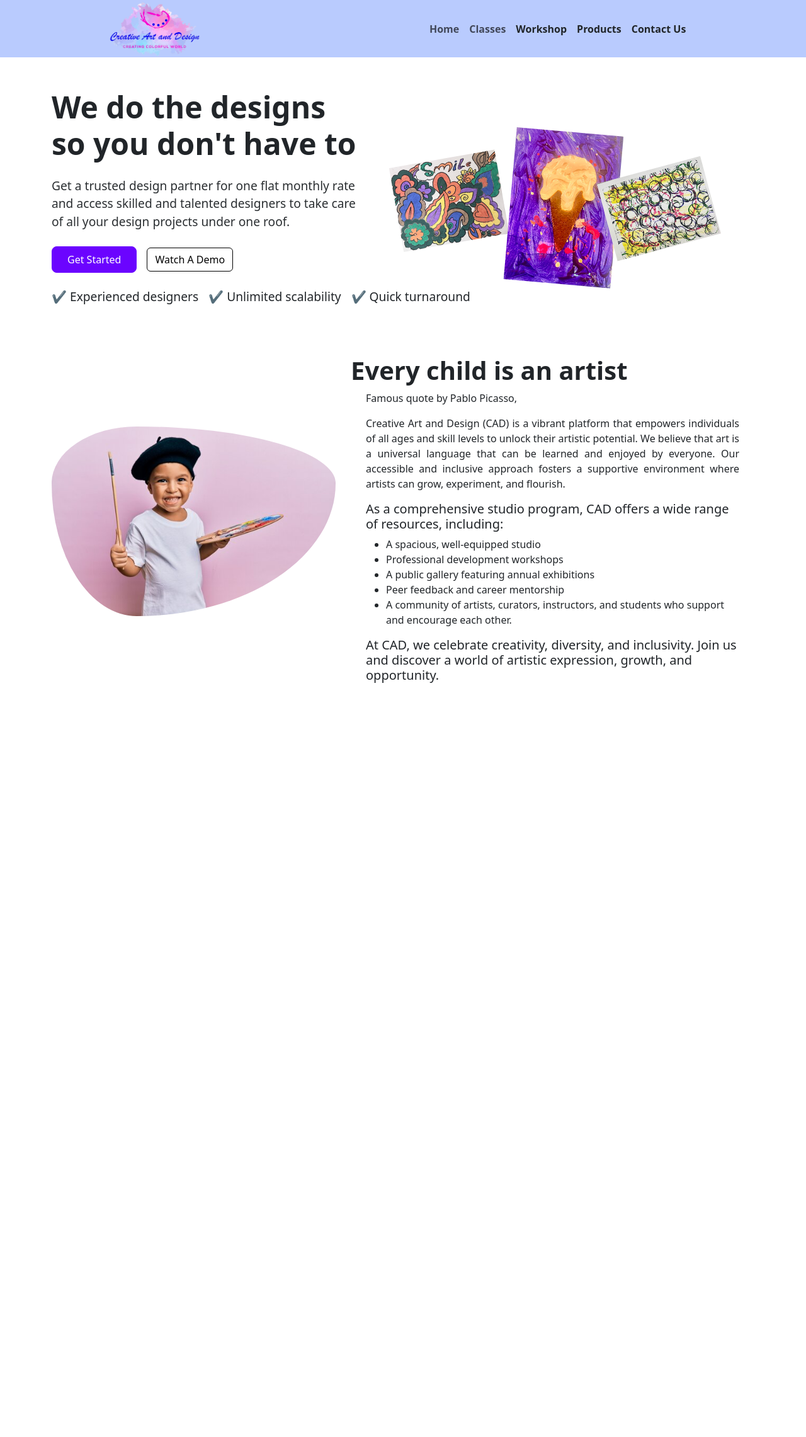
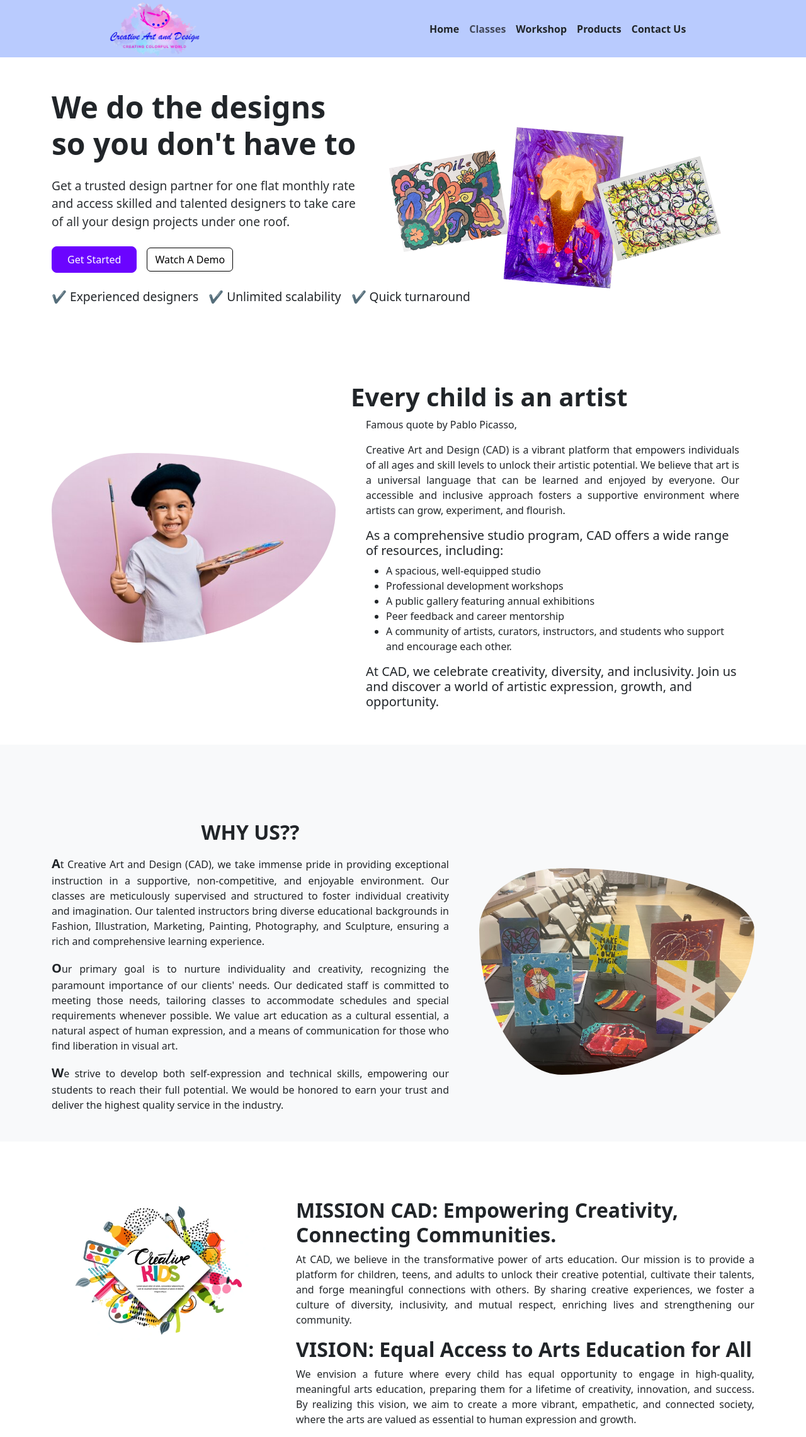
Before and after one commit to majbaulhoque/Creative-Art, a React (Vite) app: page / in a window 1280 px wide. Shown: the whole page at 63% size. Before the commit the page ends 1140 px from the top, so only its background shows below. Built offline with nearby package versions, Linux system fonts and the light colour scheme.

Commit message:
fixed navbar reload issue & added our vision, why us section

```diff
--- a/index.html
+++ b/index.html
@@ -2,7 +2,7 @@
 <html lang="en">
   <head>
     <meta charset="UTF-8" />
-    <link rel="icon" type="" href="./src/assets/Images/Logo.png" />
+    <link rel="icon" type="" href="./src/../Images/Logo.png" />
     <meta name="viewport" content="width=device-width, initial-scale=1.0" />
     <title>Creative Art & Design</title>
   </head>
--- a/src/Component/Home/AboutUs.jsx
+++ b/src/Component/Home/AboutUs.jsx
@@ -1,6 +1,6 @@
 const AboutUs = () => {
     return (
-        <div className="container mt-5" >
+        <div className="container" style={{marginTop: '90px'}} >
             <div className="row d-flex align-items-center my-5">
                 <div className="col-12 col-md-6 col-lg-5 mb-3 mb-md-0">
                     <img
--- a/src/Component/Home/OurVision.jsx
+++ b/src/Component/Home/OurVision.jsx
@@ -2,8 +2,26 @@
 
 const OurVision = () => {
     return (
-        <div>
-
+        <div className="container" style={{ marginTop: '90px' }}>
+            <div className="row gx-5">
+                <div className="col-12 col-md-5 col-lg-4">
+                    <img
+                        src="../../../Images/ourMission.webp"
+                        alt="Our Mission"
+                        className="img-fluid vision-image"
+                    />
+                </div>
+                <div className="col-12 col-md-7 col-lg-8">
+                    <h2 className="fw-bolder">MISSION CAD: Empowering Creativity, Connecting Communities.</h2>
+                    <p className="common-description">
+                        At CAD, we believe in the transformative power of arts education. Our mission is to provide a platform for children, teens, and adults to unlock their creative potential, cultivate their talents, and forge meaningful connections with others. By sharing creative experiences, we foster a culture of diversity, inclusivity, and mutual respect, enriching lives and strengthening our community.
+                    </p>
+                    <h2 className="fw-bolder fs-2">VISION: Equal Access to Arts Education for All</h2>
+                    <p className="common-description">
+                        We envision a future where every child has equal opportunity to engage in high-quality, meaningful arts education, preparing them for a lifetime of creativity, innovation, and success. By realizing this vision, we aim to create a more vibrant, empathetic, and connected society, where the arts are valued as essential to human expression and growth.
+                    </p>
+                </div>
+            </div>
         </div>
     );
 };
--- a/src/Component/Home/WhyUs.jsx
+++ b/src/Component/Home/WhyUs.jsx
@@ -1,8 +1,29 @@
-
 const WhyUs = () => {
     return (
-        <div>
-
+        <div className="why-us-container">
+            <div className="container" style={{ marginTop: '90px' }}>
+                <div className="row d-flex align-items-center gx-5">
+                    <div className="col-12 col-md-7 mb-4 mb-md-0">
+                        <h2 className="fw-bolder text-center mb-3 ">WHY US??</h2>
+                        <p className="common-description ">
+                            <span className="fw-bolder fs-5">A</span>t Creative Art and Design (CAD), we take immense pride in providing exceptional instruction in a supportive, non-competitive, and enjoyable environment. Our classes are meticulously supervised and structured to foster individual creativity and imagination. Our talented instructors bring diverse educational backgrounds in Fashion, Illustration, Marketing, Painting, Photography, and Sculpture, ensuring a rich and comprehensive learning experience.
+                        </p>
+                        <p className="common-description">
+                            <span className="fw-bolder fs-5">O</span>ur primary goal is to nurture individuality and creativity, recognizing the paramount importance of our clients{`'`} needs. Our dedicated staff is committed to meeting those needs, tailoring classes to accommodate schedules and special requirements whenever possible. We value art education as a cultural essential, a natural aspect of human expression, and a means of communication for those who find liberation in visual art.
+                        </p>
+                        <p className="common-description">
+                            <span className="fw-bolder fs-5">W</span>e strive to develop both self-expression and technical skills, empowering our students to reach their full potential. We would be honored to earn your trust and deliver the highest quality service in the industry.
+                        </p>
+                    </div>
+                    <div className="col-12 col-md-5">
+                        <img
+                            src="../../../Images/whyUs.jpg"
+                            alt="Why Us"
+                            className="img-fluid why-us-image"
+                        />
+                    </div>
+                </div>
+            </div>
         </div>
     );
 };
--- a/src/Component/Nav Bar/NavBar.jsx
+++ b/src/Component/Nav Bar/NavBar.jsx
@@ -1,44 +1,41 @@
 import { Container, Nav, Navbar, NavDropdown } from 'react-bootstrap';
-import '../../../src/assets/Css/index.css'
+import '../../../src/assets/Css/index.css';
 import Logo from '../Logo';
-import { useNavigate } from 'react-router-dom';
+import { Link } from 'react-router-dom';
 
 const NavBar = () => {
-
-    const navigate = useNavigate()
-
     return (
-        <div className='d-flex justify-content-around align-items-center z-3 sticky-top nav-container' >
+        <div className='d-flex justify-content-around align-items-center z-3 sticky-top nav-container'>
             <div>
                 <Logo />
             </div>
             <div className='navbar-container'>
-                <Navbar expand="lg" className="">
+                <Navbar expand="lg">
                     <Container>
                         <Navbar.Toggle aria-controls="basic-navbar-nav" />
                         <Navbar.Collapse id="basic-navbar-nav">
                             <Nav className="me-auto fw-bolder text-dark">
-                                <NavDropdown onClick={() => navigate('/')} title="Home" href="/" id="basic-nav-dropdown">
-                                    <NavDropdown.Item href="/about">About Us</NavDropdown.Item>
-                                    <NavDropdown.Item href="/whyUs">
-                                        Why Us
-                                    </NavDropdown.Item>
-                                    <NavDropdown.Item href="/vision">Our Vision</NavDropdown.Item>
-                                    <NavDropdown.Item href="/curriculum">
-                                        Our curriculum
-                                    </NavDropdown.Item>
+                                <NavDropdown
+                                    title={
+                                        <Link to="/" className="text-dark text-decoration-none">
+                                            Home
+                                        </Link>
+                                    }
+                                    id="basic-nav-dropdown"
+                                >
+                                    <NavDropdown.Item as={Link} to="/about">About Us</NavDropdown.Item>
+                                    <NavDropdown.Item as={Link} to="/whyUs">Why Us</NavDropdown.Item>
+                                    <NavDropdown.Item as={Link} to="/vision">Our Vision</NavDropdown.Item>
+                                    <NavDropdown.Item as={Link} to="/curriculum">Our Curriculum</NavDropdown.Item>
                                 </NavDropdown>
-                                <NavDropdown title="Classes" href="/curriculum" id="basic-nav-dropdown">
-                                    <NavDropdown.Item href="#action/3.1">Adults</NavDropdown.Item>
-                                    <NavDropdown.Item href="#action/3.2">
-                                        Teens
-                                    </NavDropdown.Item>
-                                    <NavDropdown.Item href="#action/3.3">Kids</NavDropdown.Item>
+                                <NavDropdown title="Classes" id="basic-nav-dropdown">
+                                    <NavDropdown.Item as={Link} to="/curriculum/adults">Adults</NavDropdown.Item>
+                                    <NavDropdown.Item as={Link} to="/curriculum/teens">Teens</NavDropdown.Item>
+                                    <NavDropdown.Item as={Link} to="/curriculum/kids">Kids</NavDropdown.Item>
                                 </NavDropdown>
-                                <Nav.Link href="#home" className='text-dark'>Workshop</Nav.Link>
-                                <Nav.Link href="#link" className='text-dark'>Products</Nav.Link>
-                                <Nav.Link href="#link" className='text-dark'>Contact Us</Nav.Link>
-
+                                <Nav.Link as={Link} to="/workshop" className='text-dark'>Workshop</Nav.Link>
+                                <Nav.Link as={Link} to="/products" className='text-dark'>Products</Nav.Link>
+                                <Nav.Link as={Link} to="/contact" className='text-dark'>Contact Us</Nav.Link>
                             </Nav>
                         </Navbar.Collapse>
                     </Container>
--- a/src/assets/Css/index.css
+++ b/src/assets/Css/index.css
@@ -33,6 +33,19 @@ body {
     text-align: justify;
 }
 
+.why-us-image{
+    border-radius: 30% 70% 70% 30% / 30% 30% 70% 70% ;
+}
+
+.why-us-container{
+    background-color: #f8f9fa;
+    padding: 30px 0px;
+}
+
+.vision-image{
+    border-radius: 30% 70% 70% 30% / 30% 30% 70% 70% ;
+}
+
 @media screen and (min-width: 992px) {
     .dropdown:hover .dropdown-menu {
         display: block !important;
```
Also changed, not shown: src/Component/Home/Banner/Banner.jsx (+4 -4 lines), public/Images/ourMission.webp (added), public/Images/whyUs.jpg (added).
